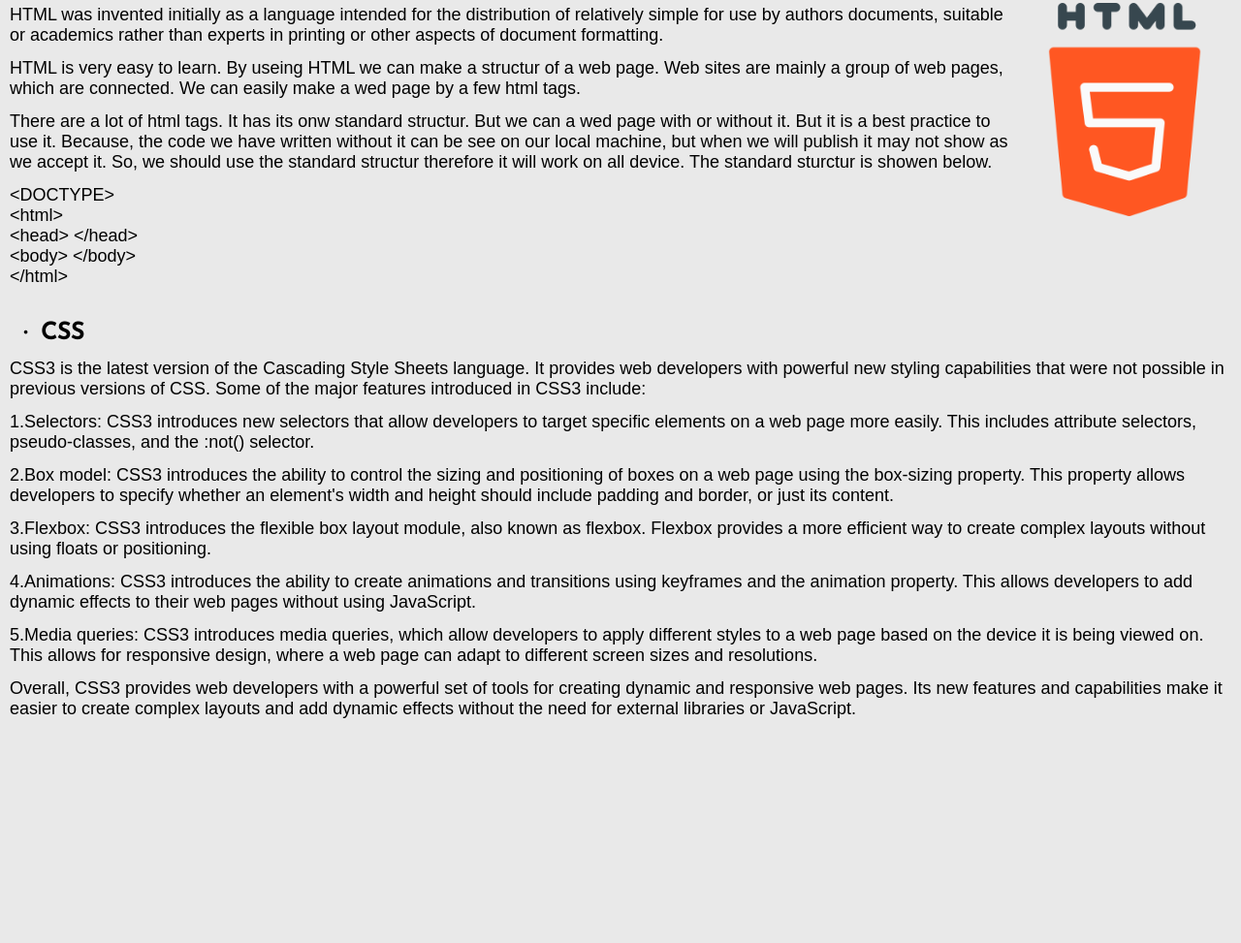
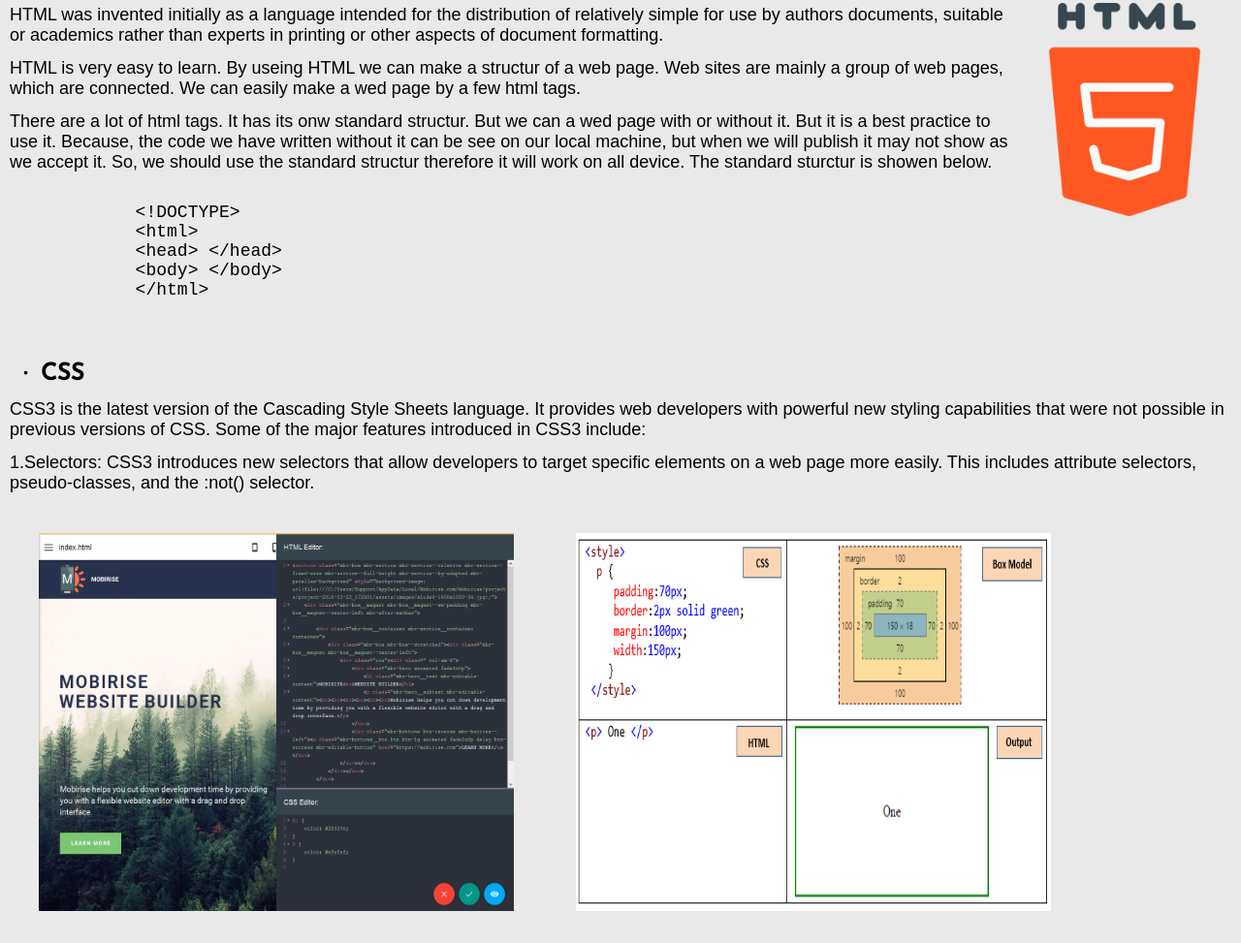
Before and after one commit to DjSahaAnogh/Project-1, a plain HTML site: page index.html in a window 1280 px wide. Shown: the part 714-1687 px from the top of the page at 97% size. Before the commit the page ends 1467 px from the top, so only its background shows below. Drawn offline with Linux system fonts and the light colour scheme; a web font is replaced by a local one.

Commit message:
Web edited.

```diff
--- a/CSS/general.css
+++ b/CSS/general.css
@@ -24,3 +24,10 @@ body {
   padding: 15px;
   float: right;
 }
+
+.pic_1{
+  width: 550px;
+  height: 450px;
+  padding: 30px;
+  border-radius: 5px;
+}
--- a/index.html
+++ b/index.html
@@ -108,13 +108,15 @@
           it. So, we should use the standard structur therefore it will work on
           all device. The standard sturctur is showen below.
         </p>
-        <p class="text">
-          &lt;DOCTYPE&gt;
-          <span style="display: block">&lt;html&gt;</span>
-          &lt;head&gt; &lt;&#47;head&gt;
-          <span style="display: block">&lt;body&gt; &lt;&#47;body&gt;</span>
-          <span style="display: block">&lt;&#47;html&gt;</span>
-        </p>
+        <pre>
+          <code style="font-size: 18px;">
+            &lt;!DOCTYPE&gt;
+            &lt;html&gt;
+            &lt;head&gt; &lt;&#47;head&gt;
+            &lt;body&gt; &lt;&#47;body&gt;
+            &lt;&#47;html&gt;
+          </code>
+        </pre>
 
         <h1 class="content-head"><span class="symbol">&middot;</span>CSS</h1>
         <div>
@@ -129,6 +131,8 @@
             target specific elements on a web page more easily. This includes
             attribute selectors, pseudo-classes, and the :not() selector.
           </p>
+          <img src="/pic/code-editor-in-action.png", alt="code-editor-in-action", class="pic_1">
+          <img src="/pic/css-box-model-core.png", alt="css-box-model-core", class="pic_1">
           <p class="text">
             2.Box model: CSS3 introduces the ability to control the sizing and
             positioning of boxes on a web page using the box-sizing property.
```
Also changed, not shown: aboutme.html (+1 -3 lines), pic/code-editor-in-action.png (added), pic/css-box-model-core.png (added).
